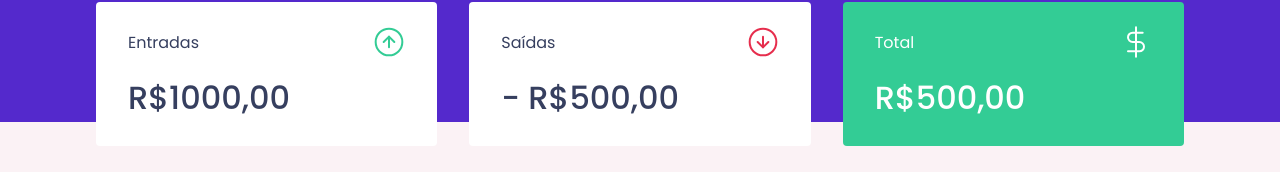
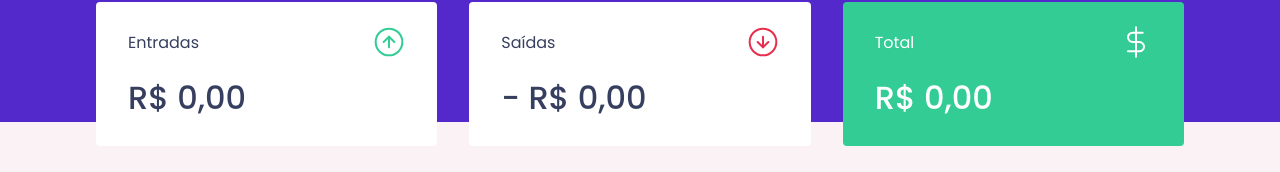
Before and after one commit to dominguetigs/ignite-reactjs-dtmoney, a React (Create React App) app: page / in a window 1280 px wide. Shown: the part 150-322 px from the top of the page. Built offline with nearby package versions, Linux system fonts and the light colour scheme; no server answers; what miragejs would draw is missing.

Commit message:
feat: create logic to calculate summary.

```diff
--- a/src/TransactionsContext.tsx
+++ b/src/TransactionsContext.tsx
@@ -5,7 +5,7 @@
   id: number;
   title: string;
   amount: number;
-  type: string;
+  type: 'deposit' | 'withdraw';
   category: string;
   createdAt: string;
 }
--- a/src/components/NewTransactionModal/index.tsx
+++ b/src/components/NewTransactionModal/index.tsx
@@ -21,7 +21,7 @@
 
   const [title, setTitle] = useState('');
   const [amount, setAmount] = useState(0);
-  const [type, setType] = useState('deposit');
+  const [type, setType] = useState<'deposit' | 'withdraw'>('deposit');
   const [category, setCategory] = useState('');
 
   async function handleCreateNewTransaction(e: FormEvent<HTMLElement>) {
--- a/src/components/Summary/index.tsx
+++ b/src/components/Summary/index.tsx
@@ -11,6 +11,25 @@
 export function Summary() {
   const { transactions } = useContext(TransactionsContext);
 
+  const summary = transactions.reduce(
+    (acc, transaction) => {
+      if (transaction.type === 'deposit') {
+        acc.deposits += transaction.amount;
+        acc.total += transaction.amount;
+      } else {
+        acc.withdraws += transaction.amount;
+        acc.total -= transaction.amount;
+      }
+
+      return acc;
+    },
+    {
+      deposits: 0,
+      withdraws: 0,
+      total: 0,
+    }
+  );
+
   return (
     <Container>
       <div>
@@ -18,21 +37,37 @@
           <p>Entradas</p>
           <img src={incomeImg} alt="Entradas" />
         </header>
-        <strong>R$1000,00</strong>
+        <strong>
+          {new Intl.NumberFormat('pt-BR', {
+            style: 'currency',
+            currency: 'BRL',
+          }).format(summary.deposits)}
+        </strong>
       </div>
       <div>
         <header>
           <p>Saídas</p>
           <img src={outcomeImg} alt="Saídas" />
         </header>
-        <strong>- R$500,00</strong>
+        <strong>
+          -{' '}
+          {new Intl.NumberFormat('pt-BR', {
+            style: 'currency',
+            currency: 'BRL',
+          }).format(summary.withdraws)}
+        </strong>
       </div>
       <div className="highlight-background">
         <header>
           <p>Total</p>
           <img src={totalImg} alt="Total" />
         </header>
-        <strong>R$500,00</strong>
+        <strong>
+          {new Intl.NumberFormat('pt-BR', {
+            style: 'currency',
+            currency: 'BRL',
+          }).format(summary.total)}
+        </strong>
       </div>
     </Container>
   );
```
